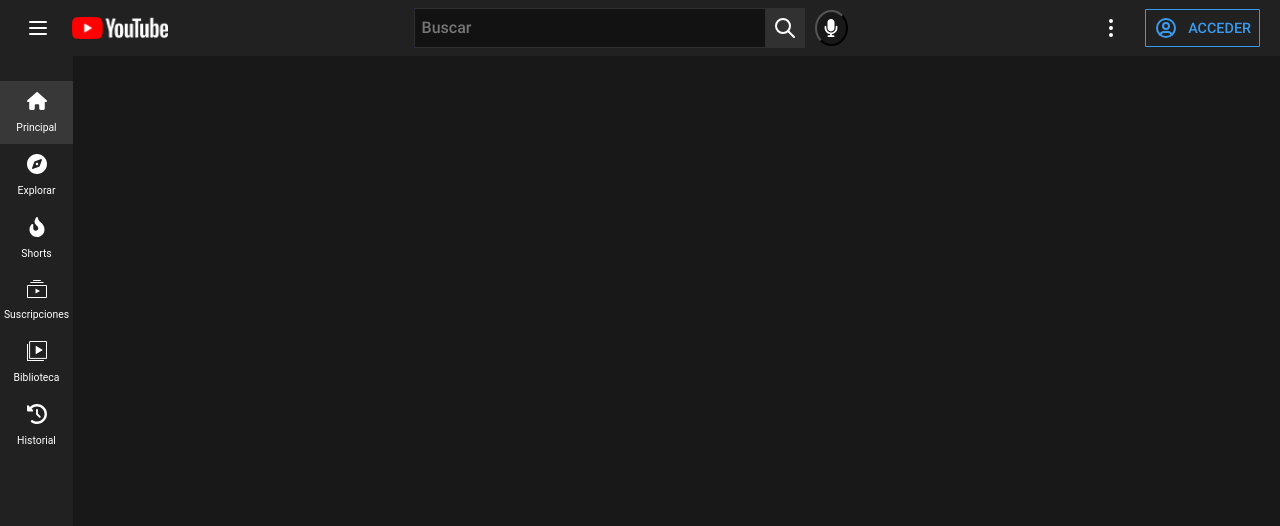
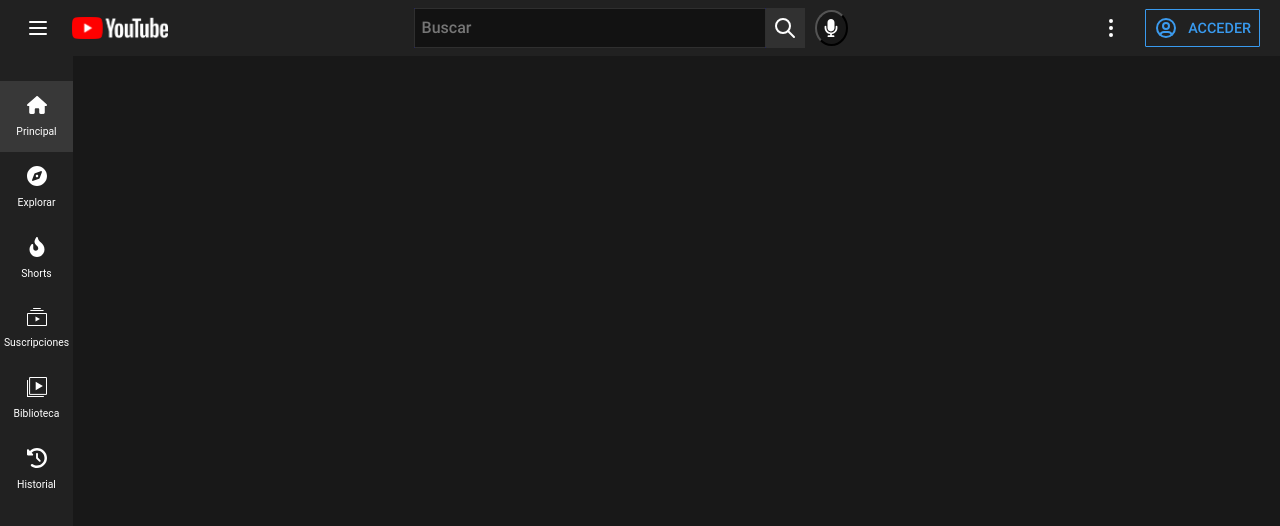
Before and after one commit to Renato6GS/youtube-clone, a Next.js app: page / in a window 1280 px wide. Shown: the top 526 px of the page. Built offline with nearby package versions, Linux system fonts and the light colour scheme; a web font is replaced by a local one.

Commit message:
refactor: refactor aside active and inactive menu

```diff
--- a/components/AsideMenu/index.tsx
+++ b/components/AsideMenu/index.tsx
@@ -11,23 +11,21 @@ import Subs from 'components/Icons/Subs';
 import Library from 'components/Icons/Library';
 import Clock from 'components/Icons/Clock';
 
-function MenuItem({
-  url,
-  children,
-  isActiveButton = false,
-}: {
+interface MenuItemProps {
   url: string;
   children: React.ReactNode;
   isActiveButton?: boolean;
-}) {
+}
+
+function MenuItem({ url, children, isActiveButton = false }: MenuItemProps) {
   const { menu } = useContext(Context);
 
   return (
-    <li className={`${menu ? styles.menuItemActive : styles.menuItem}`}>
+    <li className={`${menu ? styles.menuItemActive : styles.menuItemInactive}`}>
       <Link href={url}>
         <a
-          className={`${menu ? styles.menuItemLinkActive : styles.menuItemLink} ${
-            isActiveButton ? (menu ? styles.buttonActive : styles.button) : ''
+          className={`${menu ? styles.menuItemLinkActive : styles.menuItemLinkInactive} ${
+            isActiveButton ? (menu ? styles.buttonActive : styles.buttonInactive) : ''
           }`}>
           {children}
         </a>
@@ -37,25 +35,28 @@ function MenuItem({
 }
 
 function TabBarMenu() {
+  const { menu } = useContext(Context);
+
   return (
-    <ul className={styles.ul}>
+    <ul className={`${styles.ul} ${menu && styles.showScrollUl}`}>
       <MenuItem url={'/'} isActiveButton={true}>
-        <HomeIcon width={20} height={20} fill='#fff' /> <p className={styles.label}>Principal</p>
+        <HomeIcon width={20} height={20} fill='#fff' /> <p className={`${menu || styles.labelInactive}`}>Principal</p>
       </MenuItem>
       <MenuItem url={'/explore'}>
-        <Compass width={20} height={20} fill='#fff' /> <p className={styles.label}>Explorar</p>
+        <Compass width={20} height={20} fill='#fff' /> <p className={`${menu || styles.labelInactive}`}>Explorar</p>
       </MenuItem>
       <MenuItem url={'/shorts'}>
-        <Shorts width={20} height={20} fill='#fff' /> <p className={styles.label}>Shorts</p>
+        <Shorts width={20} height={20} fill='#fff' /> <p className={`${menu || styles.labelInactive}`}>Shorts</p>
       </MenuItem>
       <MenuItem url={'/subs'}>
-        <Subs /> <p className={styles.label}>Suscripciones</p>
+        <Subs /> <p className={`${menu || styles.labelInactive}`}>Suscripciones</p>
       </MenuItem>
+      {menu ? <span className={styles.separator}></span> : <></>}
       <MenuItem url={'/library'}>
-        <Library /> <p className={styles.label}>Biblioteca</p>
+        <Library /> <p className={`${menu || styles.labelInactive}`}>Biblioteca</p>
       </MenuItem>
       <MenuItem url={'/history'}>
-        <Clock width={20} height={20} fill='#fff' /> <p className={styles.label}>Historial</p>
+        <Clock width={20} height={20} fill='#fff' /> <p className={`${menu || styles.labelInactive}`}>Historial</p>
       </MenuItem>
     </ul>
   );
@@ -65,31 +66,8 @@ export default function AsideMenu() {
   const { menu } = useContext(Context);
 
   return (
-    <aside className={`${styles.asideMenu} ${menu ? styles.active : styles.inactive}`}>
-      {menu ? (
-        <ul className={styles.ulActive}>
-          <MenuItem url={'/'} isActiveButton={true}>
-            <HomeIcon width={20} height={20} fill='#fff' /> <p>Principal</p>
-          </MenuItem>
-          <MenuItem url={'/explore'}>
-            <Compass width={20} height={20} fill='#fff' /> <p>Explorar</p>
-          </MenuItem>
-          <MenuItem url={'/shorts'}>
-            <Shorts width={20} height={20} fill='#fff' /> <p>Shorts</p>
-          </MenuItem>
-          <MenuItem url={'/subs'}>
-            <Subs /> <p>Suscripciones</p>
-          </MenuItem>
-          <MenuItem url={'/library'}>
-            <Library /> <p>Biblioteca</p>
-          </MenuItem>
-          <MenuItem url={'/history'}>
-            <Clock width={20} height={20} fill='#fff' /> <p>Historial</p>
-          </MenuItem>
-        </ul>
-      ) : (
-        <TabBarMenu />
-      )}
+    <aside className={`${styles.asideMenu} ${menu ? styles.activeMenu : styles.inactiveMenu}`}>
+      {menu ? <TabBarMenu /> : <TabBarMenu />}
     </aside>
   );
 }
--- a/components/AsideMenu/styles.module.css
+++ b/components/AsideMenu/styles.module.css
@@ -1,5 +1,5 @@
 .anchor,
-.menuItemLink {
+.menuItemLinkInactive {
   color: var(--white);
 }
 
@@ -12,7 +12,7 @@
   z-index: 0;
 }
 
-.active {
+.activeMenu {
   width: 220px;
 }
 
@@ -47,12 +47,12 @@
 }
 
 .buttonActive,
-.button {
+.buttonInactive {
   background-color: var(--state-bg-color-dark);
 }
 
 /* INACTIVE MENU: */
-.inactive {
+.inactiveMenu {
   width: 73px;
 }
 
@@ -65,27 +65,38 @@
   justify-content: center;
 }
 
+.showScrollUl {
+  overflow-y: scroll;
+}
+
 .menuItem {
   list-style: none;
   display: flex;
   gap: 1rem;
 }
 
-.menuItemLink {
+.menuItemLinkInactive {
   display: flex;
   flex-direction: column;
   justify-content: center;
   align-items: center;
   font-size: 0.65rem;
   width: 100%;
-  padding: 10px 0;
+  padding: 14px 0;
 }
 
-.menuItemLink:hover {
+.menuItemLinkInactive:hover {
   background-color: var(--state-bg-color-dark);
 }
 
-.label {
+.labelInactive {
   margin: 0;
   margin-top: 10px;
 }
+
+/* Línea separadora */
+.separator {
+  width: 95%;
+  border-bottom: 1px solid var(--separator);
+  margin: 8px 0;
+}
--- a/styles/globals.css
+++ b/styles/globals.css
@@ -7,6 +7,7 @@
   --blue: #399aee;
   --white: #fff;
   --gray-white: #ddd;
+  --separator: #444;
 }
 
 html,
```
